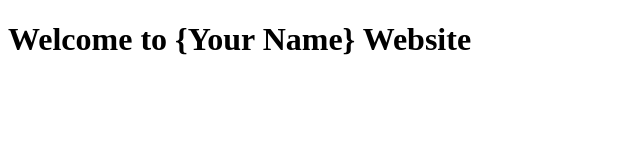
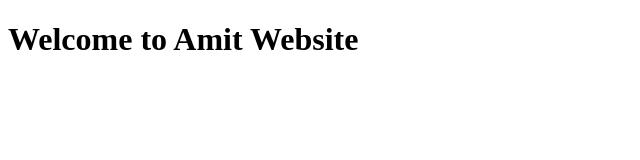
Before and after one commit to Kumar1187/GitTraining, a plain HTML site: page index.html in a window 1280 px wide. Shown: the whole page, without its empty margins (0-640 px from the left). Drawn offline with Linux system fonts and the light colour scheme.

Commit message:
name changed

```diff
--- a/index.html
+++ b/index.html
@@ -4,12 +4,12 @@
     <meta charset="UTF-8">
     <meta name="viewport" content="width=device-width, initial-scale=1.0">
     <meta http-equiv="X-UA-Compatible" content="ie=edge">
-    <title>{Your Name}</title>
+    <title>Amit</title>
     <link rel="icon" href="./favicon.ico" type="image/x-icon">
   </head>
   <body>
     <main>
-        <h1>Welcome to {Your Name} Website</h1>
+        <h1>Welcome to Amit Website</h1>
     </main>
   </body>
 </html>
```
